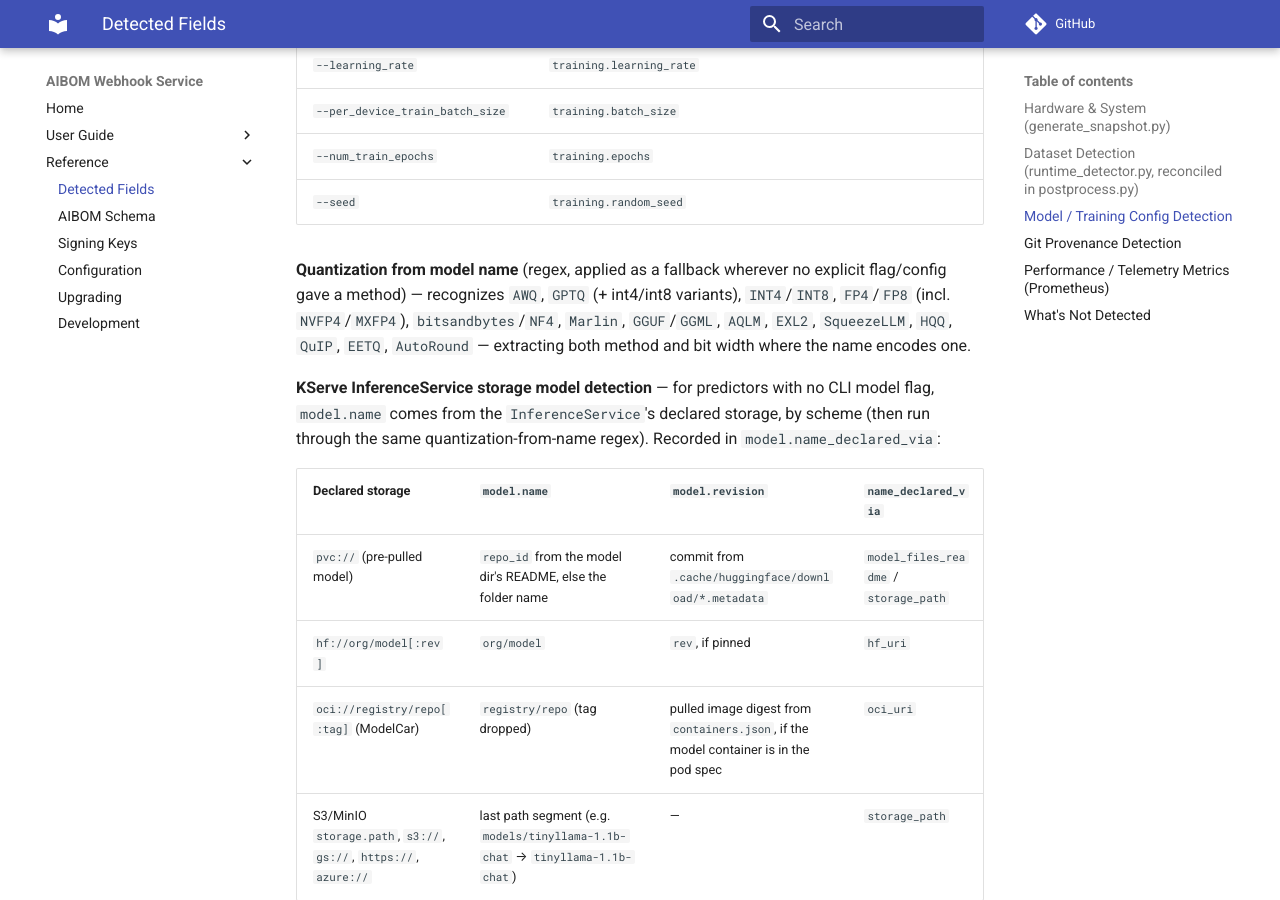
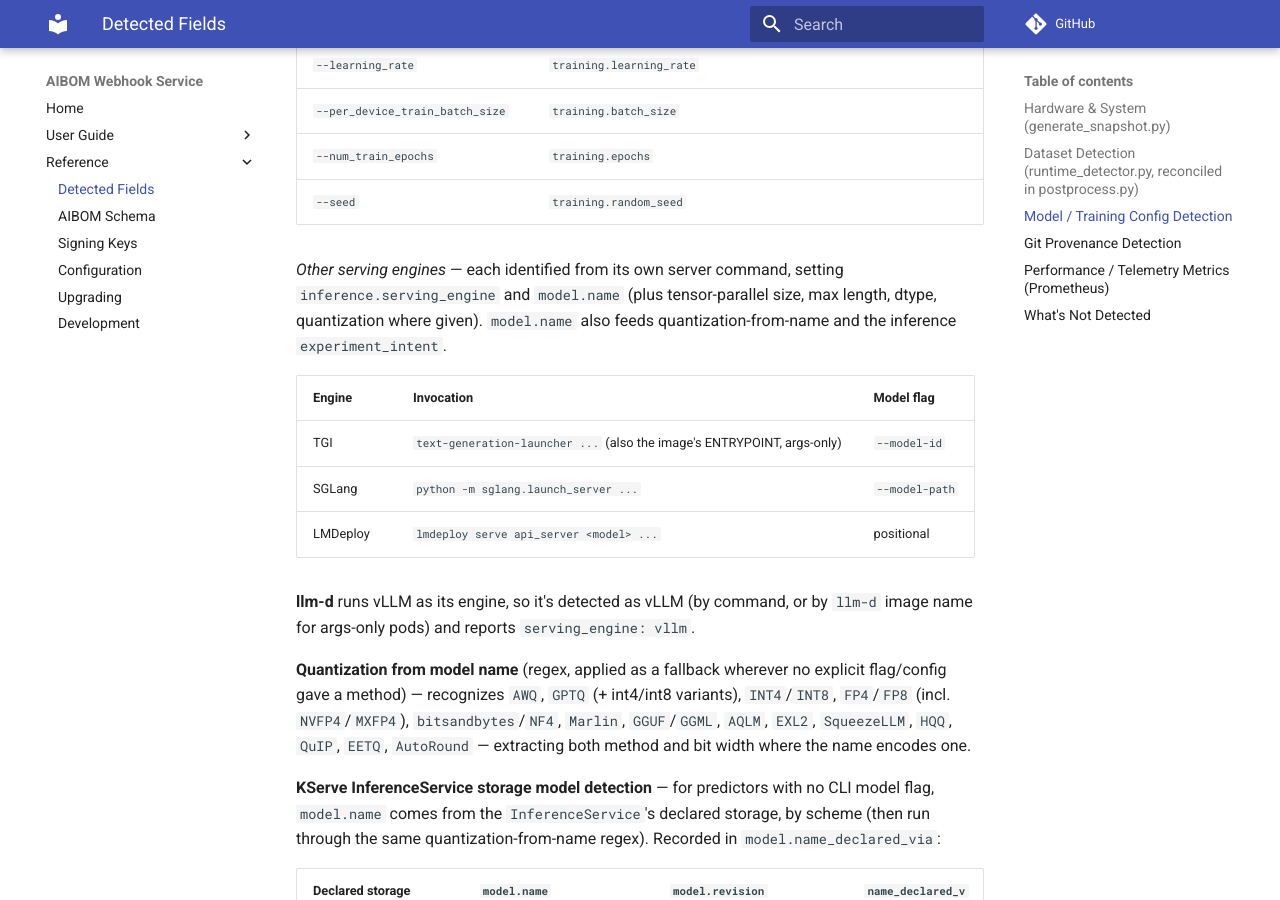
Before and after one commit to gavinsan33/aibom-webhook-service, an MkDocs documentation site: the page built from docs/CAPABILITIES.md, in a window 1280 px wide and 900 px high, scrolled down 7098 px. Built offline with MkDocs 1.6.1 and Material for MkDocs 9.7.7, drawn with Linux system fonts in a browser that asks for light colours; comment, search, counter and statistics services are not loaded; some of the changed text lies outside the part shown.

Commit message:
docs: document multi-engine serving support

```diff
--- a/docs/CAPABILITIES.md
+++ b/docs/CAPABILITIES.md
@@ -155,6 +155,16 @@ Also surfaced as `inference.served_model_name`, `max_num_seqs`, `seed`, `trust_r
 | `--num_train_epochs` | `training.epochs` |
 | `--seed` | `training.random_seed` |
 
+*Other serving engines* — each identified from its own server command, setting `inference.serving_engine` and `model.name` (plus tensor-parallel size, max length, dtype, quantization where given). `model.name` also feeds quantization-from-name and the inference `experiment_intent`.
+
+| Engine | Invocation | Model flag |
+|---|---|---|
+| TGI | `text-generation-launcher ...` (also the image's ENTRYPOINT, args-only) | `--model-id` |
+| SGLang | `python -m sglang.launch_server ...` | `--model-path` |
+| LMDeploy | `lmdeploy serve api_server <model> ...` | positional |
+
+**llm-d** runs vLLM as its engine, so it's detected as vLLM (by command, or by `llm-d` image name for args-only pods) and reports `serving_engine: vllm`.
+
 **Quantization from model name** (regex, applied as a fallback wherever no explicit flag/config gave a method) — recognizes `AWQ`, `GPTQ` (+ int4/int8 variants), `INT4`/`INT8`, `FP4`/`FP8` (incl. `NVFP4`/`MXFP4`), `bitsandbytes`/`NF4`, `Marlin`, `GGUF`/`GGML`, `AQLM`, `EXL2`, `SqueezeLLM`, `HQQ`, `QuIP`, `EETQ`, `AutoRound` — extracting both method and bit width where the name encodes one.
 
 **KServe InferenceService storage model detection** — for predictors with no CLI model flag, `model.name` comes from the `InferenceService`'s declared storage, by scheme (then run through the same quantization-from-name regex). Recorded in `model.name_declared_via`:
@@ -222,6 +232,6 @@ In the AIBOM itself, each metric is recorded as summary statistics (`resource_ut
 These are explicit non-goals, not gaps waiting to close:
 
 - Per-request sampling params (e.g. a benchmark client's temperature) set after a vLLM server is already running.
-- Other serving engines (TGI, SGLang, TensorRT-LLM) or fine-tuning tools (Axolotl, LLaMA-Factory).
+- TensorRT-LLM/Triton serving, or fine-tuning tools beyond trl (Axolotl, LLaMA-Factory). vLLM/llm-d, TGI, SGLang, and LMDeploy *are* detected.
 - `pip install git+...`'s PEP 610 `direct_url.json`.
 - Verification that a declared git commit/dataset/model actually matches what's on disk or in a bucket — every "detection" above is identification, not an attestation.
```
Also changed, not shown: CLAUDE.md (+19 -10 lines).
